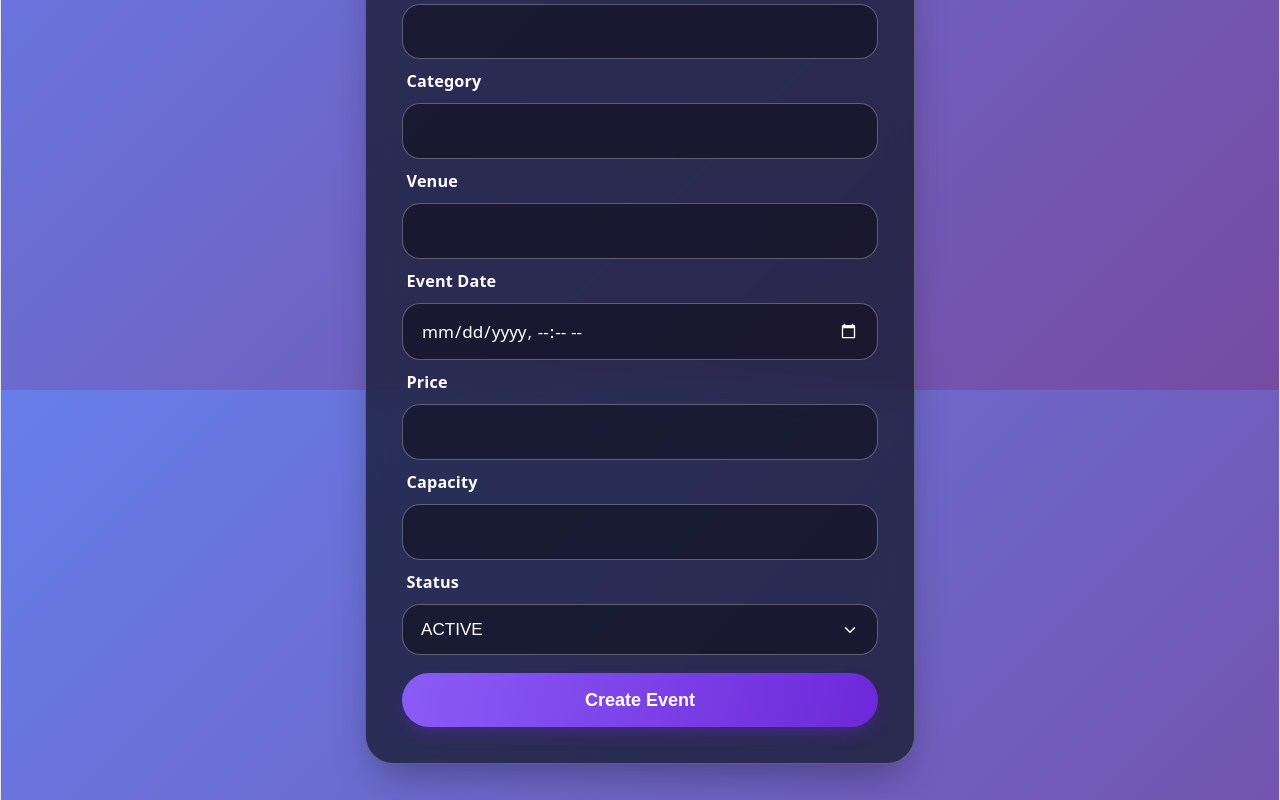
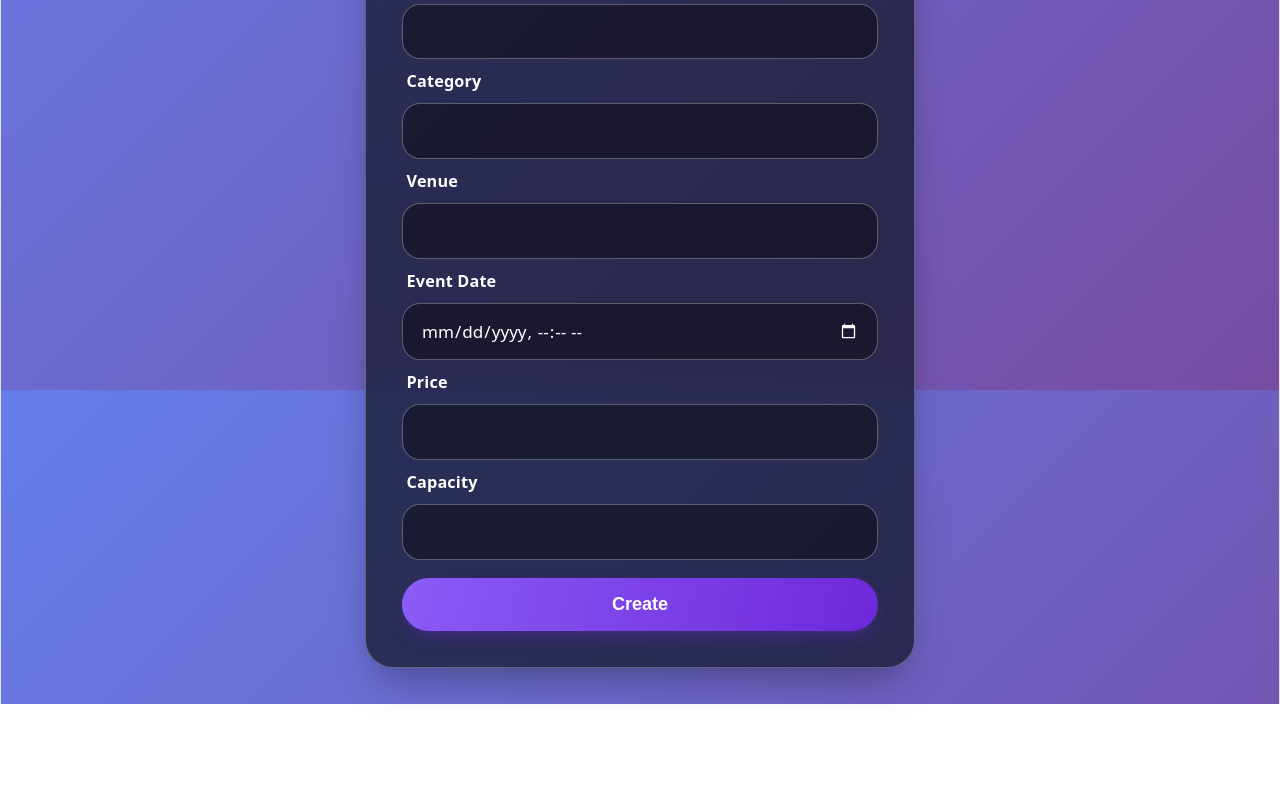
Before and after one commit to IrfanDarwish/BookingSystemProjectYPP, a React (Vite) app in the folder bookingsystem-frontend/: page /events/new in a window 1280 px wide. Shown: the part 410-1210 px from the top of the page. After the commit the page ends 1114 px from the top, so only its background shows below. Built offline with nearby package versions, Linux system fonts and the light colour scheme.

Commit message:
feat: added create event page with event form component

```diff
--- a/bookingsystem-frontend/src/components/EventCard.jsx
+++ b/bookingsystem-frontend/src/components/EventCard.jsx
@@ -9,25 +9,20 @@ function EventCard({event}) {
         navigate(`/events/${event.id}`);
     };
 
-
-
+    const formattedDate = new Date(event.eventDate).toLocaleDateString("en-GB", { day: "numeric", month: "long", year: "numeric" });
     return (
         <div className="event-card" onClick={handleClick}>
-            <div className="event-image">
-
-            </div>
-
             <div className="event-content">
                 <h3 className="event-title">{event.title}</h3>
                 <p className="event-description">{event.description}</p>
                 <p className="event-venue">📍 {event.venue}</p>
-                <p className="event-date">📅 {event.eventDate}</p>
-                <p className="event-price">💰 RM {event.price}</p>
-                <p className="event-capacity">👥{event.capacity}</p>
+                <p className="event-date">📅 {formattedDate}</p>
+                <p className="event-price"><b>Price:</b> RM {event.price}</p>
+                <p className="event-capacity"><b>Capacity:</b> {event.capacity}</p>
             </div>
 
             <div className="event-footer">
-                <p>🎟 {event.seatsAvailable} left</p>
+                <p>Available Seats: {event.seatsAvailable} left</p>
                 <p className={`event-status ${event.status?.toLowerCase()}`}>
                     {event.status}
                 </p>
--- /dev/null
+++ b/bookingsystem-frontend/src/components/EventForm.jsx
@@ -0,0 +1,94 @@
+import { useState } from 'react';
+import '../styles/EventForm.css';
+
+function EventForm({ initialData = {}, onSubmit, submitLabel, isLoading, isEditMode = false, onCancelEvent }) {
+    const [title, setTitle] = useState(initialData.title || '');
+    const [description, setDescription] = useState(initialData.description || '');
+    const [category, setCategory] = useState(initialData.category || '');
+    const [venue, setVenue] = useState(initialData.venue || '');
+    const [eventDate, setEventDate] = useState(initialData.eventDate || '');
+    const [price, setPrice] = useState(initialData.price || '');
+    const [capacity, setCapacity] = useState(initialData.capacity || '');
+    const [error, setError] = useState('');
+
+    const handleSubmit = (e) => {
+        e.preventDefault();
+
+        const now = new Date();
+        const selectedDate = new Date(eventDate);
+
+        if (!title || !description || !category || !venue || !eventDate || !price || !capacity ) {
+        setError('All fields are required');
+        return;
+        }
+
+        if (selectedDate.getTime() <= now.getTime()) {
+        setError('Event date must be in the future');
+        return;
+        }
+
+        setError('');
+        onSubmit({ title, description, category, venue, eventDate, price, capacity });
+    };
+
+    return (
+        <div className="create-event-container">
+        <div className="create-event-card">
+            <div className="create-event-card-body">
+            <div className="create-event-card-header">
+                <h1>{submitLabel} Event</h1>
+                <p>Admin panel — {submitLabel.toLowerCase()} an event</p>
+            </div>
+
+            {error && <div className="error-message">{error}</div>}
+
+            <form onSubmit={handleSubmit}>
+                <div className="form-group">
+                    <label>Title</label>
+                    <input value={title} onChange={(e) => setTitle(e.target.value)} />
+
+                    <label>Description</label>
+                    <input value={description} onChange={(e) => setDescription(e.target.value)} />
+
+                    <label>Category</label>
+                    <input value={category} onChange={(e) => setCategory(e.target.value)} />
+
+                    <label>Venue</label>
+                    <input value={venue} onChange={(e) => setVenue(e.target.value)} />
+
+                    <label>Event Date</label>
+                    <input
+                        type="datetime-local"
+                        value={eventDate}
+                        min={new Date().toISOString().slice(0, 16)}
+                        onChange={(e) => setEventDate(e.target.value)}
+                    />
+
+                    <label>Price</label>
+                    <input type="number" value={price} onChange={(e) => setPrice(e.target.value)} />
+
+                    <label>Capacity</label>
+                    <input type="number" value={capacity} onChange={(e) => setCapacity(e.target.value)} />
+                </div>
+
+                <button type="submit" className="create-event-btn" disabled={isLoading}>
+                {isLoading ? 'Saving...' : submitLabel}
+                </button>
+
+                {isEditMode && (
+                    <button
+                        type="button"
+                        className="cancel-event-btn"
+                        onClick={onCancelEvent}
+                        >
+                        Cancel Event
+                    </button>
+                )}
+            </form>
+            </div>
+        </div>
+        </div>
+    );
+}
+
+export default EventForm;
--- a/bookingsystem-frontend/src/pages/CreateEventPage.jsx
+++ b/bookingsystem-frontend/src/pages/CreateEventPage.jsx
@@ -1,125 +1,25 @@
 import { useState } from 'react';
 import { useNavigate } from 'react-router-dom';
 import { createEvent } from '../services/eventApi';
-import '../styles/CreateEventPage.css';
+import EventForm from '../components/EventForm';
 
 function CreateEventPage() {
+    const navigate = useNavigate();
+    const [loading, setLoading] = useState(false);
 
-    const navigate = useNavigate();
-
-    const [title, setTitle] = useState('');
-    const [description, setDescription] = useState('');
-    const [category, setCategory] = useState('');
-    const [venue, setVenue] = useState('');
-    const [eventDate, setEventDate] = useState('');
-    const [price, setPrice] = useState('');
-    const [capacity, setCapacity] = useState('');
-    const [status, setStatus] = useState('');
-
-    const [loading, setLoading] = useState(false);
-    const [error, setError] = useState('');
-    const [success, setSuccess] = useState('');
-
-    async function handleCreateEvent() {
-
-        if (!title || !description || !category || !venue || !eventDate || !price || !capacity || !status) {
-            setError('All fields are required');
-            return;
-        }
-
+    const handleCreate = async (formData) => {
         setLoading(true);
-        setError('');
-        setSuccess('');
-
         try {
-            await createEvent({
-                title,
-                description,
-                category,
-                venue,
-                eventDate,
-                price,
-                capacity,
-                status
-            });
-
-            setSuccess('Event created successfully!');
-
-            setTimeout(() => {
-                navigate('/events');
-            }, 1500);
-
+        await createEvent(formData);
+        setTimeout(() => navigate('/events'), 1500);
         } catch (err) {
-            setError(err.message || 'Failed to create event');
+        alert(err.message);
         } finally {
         setLoading(false);
         }
-    }
+    };
 
-    return (
-        <div className="create-event-container">
-            <div className="create-event-card">
-                <div className="create-event-card-body">
-
-                    <div className="create-event-card-header">
-                        <h1>Create Event</h1>
-                        <p>Admin panel — add a new event</p>
-                    </div>
-
-                    {success && <div className="success-message">{success}</div>}
-                    {error && <div className="error-message">{error}</div>}
-
-                    <form onSubmit={(e) => {
-                        e.preventDefault();
-                        handleCreateEvent();
-                    }}>
-
-                        <div className="form-group">
-
-                            <label>Title</label>
-                            <input value={title} onChange={(e) => setTitle(e.target.value)} />
-
-                            <label>Description</label>
-                            <input value={description} onChange={(e) => setDescription(e.target.value)} />
-
-                            <label>Category</label>
-                            <input value={category} onChange={(e) => setCategory(e.target.value)} />
-
-                            <label>Venue</label>
-                            <input value={venue} onChange={(e) => setVenue(e.target.value)} />
-
-                            <label>Event Date</label>
-                            <input type="datetime-local" value={eventDate} onChange={(e) => setEventDate(e.target.value)} />
-
-                            <label>Price</label>
-                            <input type="number" value={price} onChange={(e) => setPrice(e.target.value)} />
-
-                            <label>Capacity</label>
-                            <input type="number" value={capacity} onChange={(e) => setCapacity(e.target.value)} />
-
-                            <label>Status</label>
-                            <select value={status} onChange={(e) => setStatus(e.target.value)}>
-                                <option value="ACTIVE">ACTIVE</option>
-                                <option value="UPCOMING">UPCOMING</option>
-                                <option value="CLOSED">CANCELLED</option>
-                            </select>
-
-                        </div>
-
-                        <button
-                            type="submit"
-                            className="create-event-btn"
-                            disabled={loading}
-                        >
-                            {loading ? 'Creating...' : 'Create Event'}
-                        </button>
-
-                    </form>
-
-                </div>
-            </div>
-        </div>
-    );
+    return <EventForm onSubmit={handleCreate} submitLabel="Create" isLoading={loading} isEditMode={false} />;
 }
 
 export default CreateEventPage;
--- a/bookingsystem-frontend/src/styles/CreateEventPage.css
+++ b/bookingsystem-frontend/src/styles/EventForm.css
@@ -120,6 +120,26 @@
     cursor: not-allowed;
 }
 
+.cancel-event-btn {
+    margin-top: 1rem;
+    width: 100%;
+    background: red;
+    color: white;
+    border: none;
+    padding: 0.9rem;
+    font-size: 1rem;
+    font-weight: 600;
+    border-radius: 40px;
+    cursor: pointer;
+    transition: all 0.25s ease;
+    box-shadow: 0 8px 18px -6px rgba(109, 40, 217, 0.5);
+}
+
+.create-event-btn:hover {
+    transform: translateY(-2px);
+    background: linear-gradient(105deg, #7c3aed 0%, #5b21b6 100%);
+}
+
 /* =========================
    ALERTS (reuse same style)
 ========================= */
```
Lines whose indentation alone changed are shown as unchanged.
